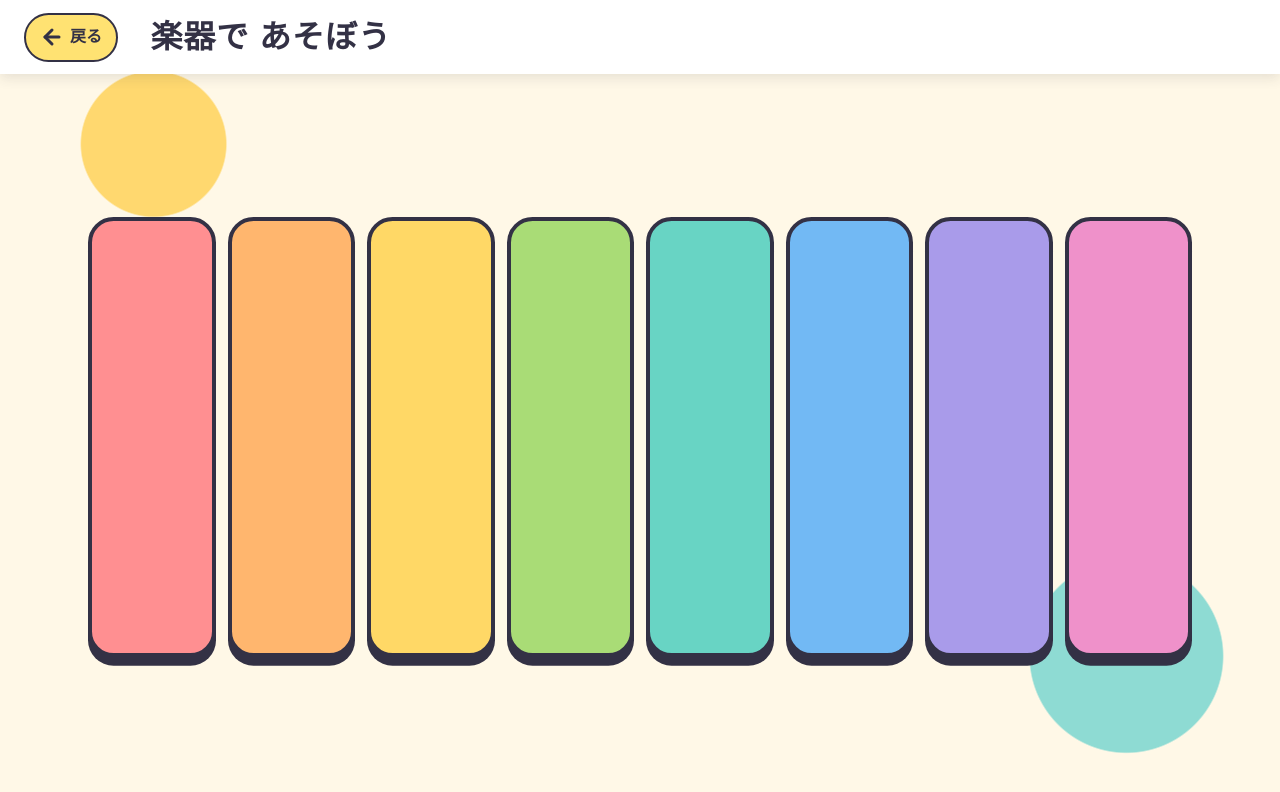
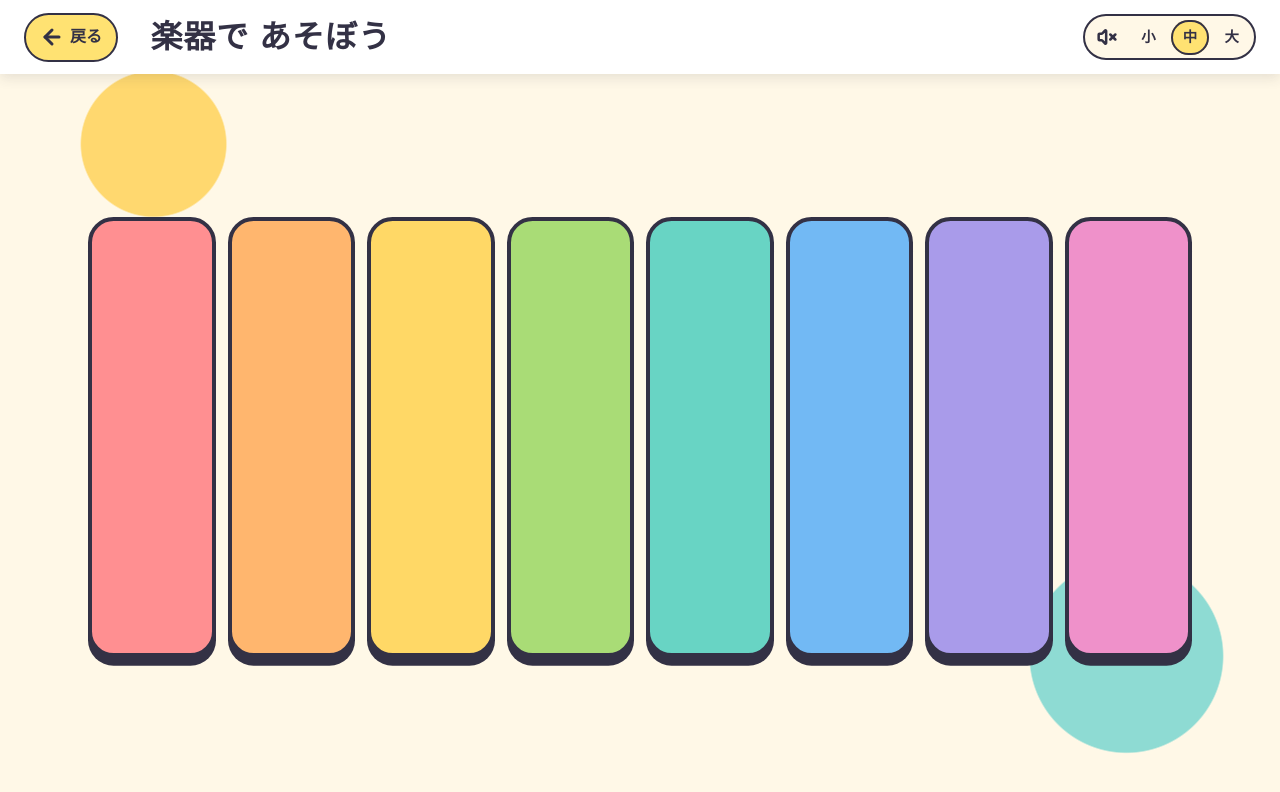
Before and after one commit to yuto-ono/baby-toy-portal, a SvelteKit app: page /instruments in a window 1280 px wide. Shown: the top 792 px of the page. Built offline with nearby package versions, Linux system fonts and the light colour scheme.

Commit message:
feat: 音量を調整するボタンを実装

```diff
--- a/src/lib/PageNavigation.svelte
+++ b/src/lib/PageNavigation.svelte
@@ -2,15 +2,18 @@
 	import { resolve } from '$app/paths';
 	import type { RouteId } from '$app/types';
 	import ArrowLeft from '@lucide/svelte/icons/arrow-left';
+	import type { Snippet } from 'svelte';
 
 	let {
 		title,
 		backHref = '/',
-		backLabel = '戻る'
+		backLabel = '戻る',
+		actions
 	}: {
 		title: string;
 		backHref?: RouteId;
 		backLabel?: string;
+		actions?: Snippet;
 	} = $props();
 </script>
 
@@ -20,6 +23,11 @@
 		<span>{backLabel}</span>
 	</a>
 	<h1>{title}</h1>
+	{#if actions}
+		<div class="actions">
+			{@render actions()}
+		</div>
+	{/if}
 </header>
 
 <style lang="scss">
@@ -28,9 +36,10 @@
 	$accent-mint: #67c7bf;
 
 	.page-navigation {
-		display: flex;
+		display: grid;
 		width: 100%;
 		align-items: center;
+		grid-template-columns: auto minmax(0, 1fr) auto;
 		gap: clamp(1rem, 4vw, 2rem);
 		padding: 0.8rem clamp(1rem, 4vw, 1.5rem);
 		background: #fff;
@@ -74,14 +83,34 @@
 		letter-spacing: 0.03em;
 	}
 
-	@media (max-width: 480px) {
+	.actions {
+		min-width: 0;
+	}
+
+	@media (max-width: 640px) {
 		.page-navigation {
-			gap: 0.8rem;
+			gap: 0.5rem;
 			padding: 0.7rem;
 		}
 
 		.back-link {
-			padding: 0.6rem 0.75rem;
+			gap: 0;
+			padding: 0.6rem 0.65rem;
+
+			span {
+				position: absolute;
+				width: 1px;
+				height: 1px;
+				overflow: hidden;
+				clip: rect(0 0 0 0);
+				white-space: nowrap;
+			}
+		}
+
+		h1 {
+			font-size: 1.1rem;
+			line-height: 1.2;
+			word-break: keep-all;
 		}
 	}
 </style>
--- a/src/routes/instruments/+page.svelte
+++ b/src/routes/instruments/+page.svelte
@@ -1,6 +1,9 @@
 <script lang="ts">
 	import { PageNavigation } from '$lib';
 	import OctaveKeyboard from './OctaveKeyboard.svelte';
+	import VolumeControl from './VolumeControl.svelte';
+
+	let volume = $state(0.55);
 </script>
 
 <svelte:head>
@@ -12,8 +15,12 @@
 </svelte:head>
 
 <main>
-	<PageNavigation title="楽器で あそぼう" />
-	<OctaveKeyboard />
+	{#snippet volumeAction()}
+		<VolumeControl bind:value={volume} />
+	{/snippet}
+
+	<PageNavigation title="楽器で あそぼう" actions={volumeAction} />
+	<OctaveKeyboard {volume} />
 </main>
 
 <style lang="scss">
--- a/src/routes/instruments/OctaveKeyboard.svelte
+++ b/src/routes/instruments/OctaveKeyboard.svelte
@@ -18,8 +18,10 @@
 	const pointerNotes = new SvelteMap<number, number>();
 	const activeNotes = $derived([...new Set(pointerNotes.values())]);
 
+	let { volume }: { volume: number } = $props();
+
 	function playNote(noteIndex: number) {
-		tonePlayer.play(notes[noteIndex].frequency);
+		tonePlayer.play(notes[noteIndex].frequency, volume);
 	}
 
 	function getNoteIndexAtPoint(clientX: number, clientY: number) {
--- /dev/null
+++ b/src/routes/instruments/VolumeControl.svelte
@@ -0,0 +1,122 @@
+<script lang="ts">
+	import VolumeX from '@lucide/svelte/icons/volume-x';
+
+	const volumeLevels = [
+		{ label: '消音', value: 0 },
+		{ label: '小', value: 0.25 },
+		{ label: '中', value: 0.55 },
+		{ label: '大', value: 1 }
+	];
+
+	let { value = $bindable(0.55) }: { value?: number } = $props();
+
+	const currentLevel = $derived(
+		volumeLevels.find((level) => level.value === value) ?? volumeLevels[2]
+	);
+
+	function selectNextLevel() {
+		const currentIndex = volumeLevels.findIndex((level) => level.value === value);
+		value = volumeLevels[(currentIndex + 1) % volumeLevels.length].value;
+	}
+</script>
+
+<div class="volume-control" role="group" aria-label="音量">
+	<div class="level-buttons">
+		{#each volumeLevels as level (level.label)}
+			<button
+				type="button"
+				class:active={value === level.value}
+				aria-label={`音量 ${level.label}`}
+				aria-pressed={value === level.value}
+				onclick={() => (value = level.value)}
+			>
+				{#if level.value === 0}
+					<VolumeX size={20} strokeWidth={3} aria-hidden="true" />
+				{:else}
+					<span>{level.label}</span>
+				{/if}
+			</button>
+		{/each}
+	</div>
+	<button
+		class="compact-button"
+		type="button"
+		aria-label={`音量 ${currentLevel.label}。押すと次の音量に切り替え`}
+		onclick={selectNextLevel}
+	>
+		{#if currentLevel.value === 0}
+			<VolumeX size={20} strokeWidth={3} aria-hidden="true" />
+		{:else}
+			<span>{currentLevel.label}</span>
+		{/if}
+	</button>
+</div>
+
+<style lang="scss">
+	$ink: #333145;
+	$accent-mint: #67c7bf;
+	$accent-yellow: #ffe272;
+
+	.volume-control {
+		display: inline;
+		color: $ink;
+		font-size: 0.9rem;
+		font-weight: 800;
+		line-height: 1;
+	}
+
+	.level-buttons {
+		display: inline-grid;
+		grid-template-columns: repeat(4, 2.4rem);
+		gap: 0.2rem;
+		padding: 0.2rem;
+		border: 2px solid $ink;
+		border-radius: 999px;
+		background: #fff8e7;
+	}
+
+	.compact-button {
+		display: none;
+	}
+
+	button {
+		display: inline-flex;
+		width: 2.4rem;
+		height: 2.2rem;
+		align-items: center;
+		justify-content: center;
+		padding: 0;
+		border: 0;
+		border-radius: 999px;
+		background: transparent;
+		color: inherit;
+		cursor: pointer;
+		font: inherit;
+		-webkit-tap-highlight-color: transparent;
+
+		&.active {
+			background: $accent-yellow;
+			box-shadow: inset 0 0 0 2px $ink;
+		}
+
+		&:focus-visible {
+			outline: 4px solid $accent-mint;
+			outline-offset: 2px;
+		}
+	}
+
+	@media (max-width: 640px) {
+		.level-buttons {
+			display: none;
+		}
+
+		.compact-button {
+			display: inline-flex;
+			width: 3.2rem;
+			height: 2.4rem;
+			border: 2px solid $ink;
+			background: $accent-yellow;
+			box-shadow: inset 0 0 0 2px #fff8e7;
+		}
+	}
+</style>
--- a/src/routes/instruments/tonePlayer.ts
+++ b/src/routes/instruments/tonePlayer.ts
@@ -1,3 +1,22 @@
+const FULL_VOLUME_PEAK_GAIN = 0.3;
+const SILENCE_GAIN = 0.0001;
+const VOLUME_CURVE_LINEAR_WEIGHT = 0.45;
+const ATTACK_DURATION_SECONDS = 0.015;
+const TONE_DURATION_SECONDS = 2;
+
+export function getTonePeakGain(volume: number) {
+	if (!Number.isFinite(volume)) {
+		return 0;
+	}
+
+	const clampedVolume = Math.min(Math.max(volume, 0), 1);
+	return (
+		FULL_VOLUME_PEAK_GAIN *
+		clampedVolume *
+		(VOLUME_CURVE_LINEAR_WEIGHT + (1 - VOLUME_CURVE_LINEAR_WEIGHT) * clampedVolume)
+	);
+}
+
 export function createTonePlayer() {
 	let audioContext: AudioContext | null = null;
 	let resetVersion = 0;
@@ -39,21 +58,21 @@ export function createTonePlayer() {
 		}
 	}
 
-	function scheduleTone(context: AudioContext, frequency: number) {
+	function scheduleTone(context: AudioContext, frequency: number, peakGain: number) {
 		const now = context.currentTime;
 		const oscillator = context.createOscillator();
 		const gain = context.createGain();
 
 		oscillator.type = 'sine';
 		oscillator.frequency.setValueAtTime(frequency, now);
-		gain.gain.setValueAtTime(0.0001, now);
-		gain.gain.exponentialRampToValueAtTime(0.35, now + 0.015);
-		gain.gain.exponentialRampToValueAtTime(0.0001, now + 0.8);
+		gain.gain.setValueAtTime(SILENCE_GAIN, now);
+		gain.gain.exponentialRampToValueAtTime(peakGain, now + ATTACK_DURATION_SECONDS);
+		gain.gain.exponentialRampToValueAtTime(SILENCE_GAIN, now + TONE_DURATION_SECONDS);
 
 		oscillator.connect(gain);
 		gain.connect(context.destination);
 		oscillator.start(now);
-		oscillator.stop(now + 0.8);
+		oscillator.stop(now + TONE_DURATION_SECONDS);
 	}
 
 	async function getReadyAudioContext(playVersion: number) {
@@ -88,7 +107,12 @@ export function createTonePlayer() {
 		return context;
 	}
 
-	async function play(frequency: number) {
+	async function play(frequency: number, volume = 1) {
+		const peakGain = getTonePeakGain(volume);
+		if (peakGain <= 0) {
+			return;
+		}
+
 		const playVersion = resetVersion;
 		const context = await getReadyAudioContext(playVersion);
 
@@ -96,7 +120,7 @@ export function createTonePlayer() {
 			return;
 		}
 
-		scheduleTone(context, frequency);
+		scheduleTone(context, frequency, peakGain);
 	}
 
 	function destroy() {
```
Also changed, not shown: 1 other file (tests, documents, lock files or other folders).
